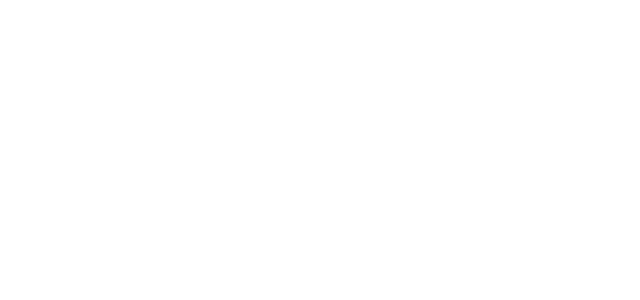
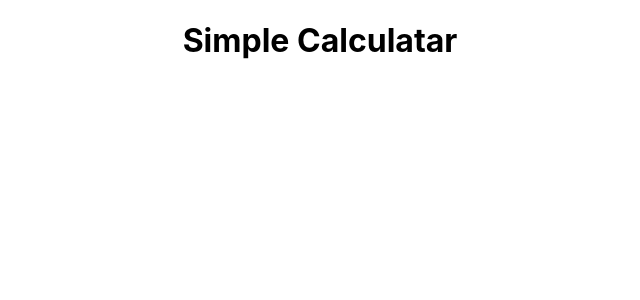
Before and after one commit to sachanarpit/redux-simple-calculatar, a React (Create React App) app: page / in a window 1280 px wide. Shown: the top 300 px of the page, without its empty margins (320-960 px from the left). Built offline with nearby package versions, Linux system fonts and the light colour scheme.

Commit message:
calculator comp added

```diff
--- a/src/App.js
+++ b/src/App.js
@@ -1,10 +1,12 @@
-import logo from "./logo.svg";
 import "./App.css";
+import { Calculator } from "./components/cal";
 
 function App() {
-  return <div className="App">
-
-  </div>;
+  return (
+    <div className="App">
+      <Calculator />
+    </div>
+  );
 }
 
 export default App;
```
